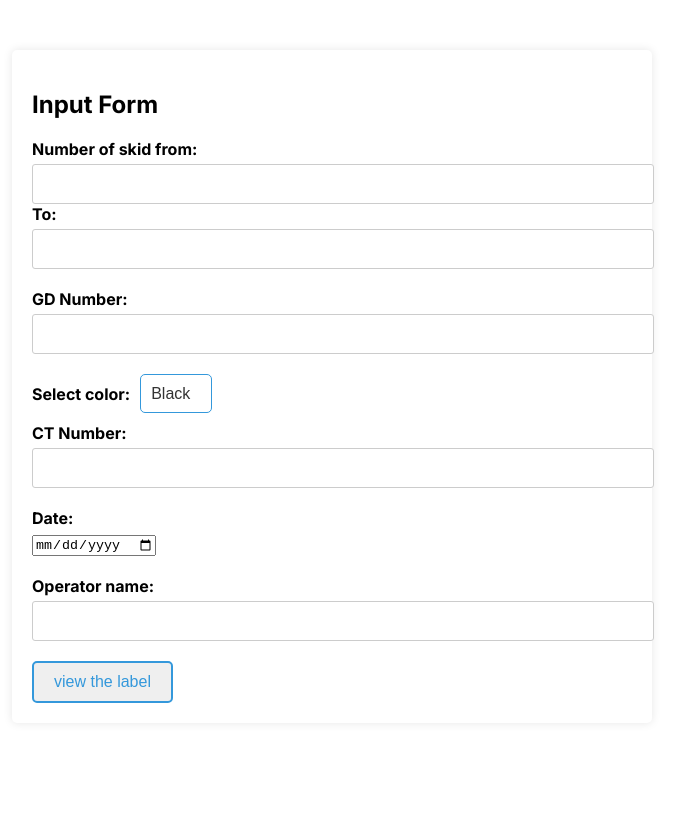
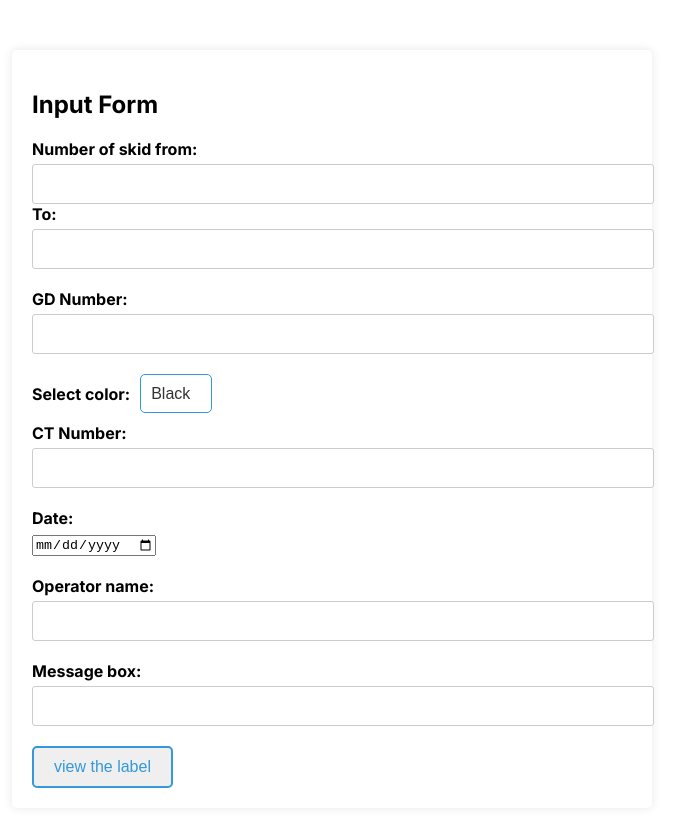
Before and after one commit to SUJAY47/skidlabeldiploy, a Next.js app: page /diecuttingpage in a window 1280 px wide. Shown: the whole page, without its empty margins (308-993 px from the left). Built offline with nearby package versions, Linux system fonts and the light colour scheme.

Commit message:
message box added

```diff
--- a/app/diecuttingpage/page.js
+++ b/app/diecuttingpage/page.js
@@ -11,6 +11,7 @@ const InputData = () => {
     ctno: "",
     date: "",
     name: "",
+    message:""
   });
 
   const handleInputChange = (e) => {
@@ -93,6 +94,16 @@ const InputData = () => {
             value={inputData.name}
           />
         </div>
+        <div className="form-group">
+          <label for="input6">Message box:</label>
+          <input
+            onChange={handleInputChange}
+            type="text"
+            id="input6"
+            name="message"
+            value={inputData.message}
+          />
+        </div>
         <Link href={{ pathname: "pdffile", query: inputData }}>
           <button className="viewlabelbutton">view the label</button>
         </Link>
--- a/app/globals.css
+++ b/app/globals.css
@@ -132,8 +132,17 @@ input[type="submit"]:hover {
   /* page-break-after: always; */
 }
 
+.messagebox {
+  min-height: 70px;
+  margin-top: 350px;
+  text-align: center;
+  font-family: 'gergia,serif';
+  font-weight: lighter;
+  font-size: 30px;
+}
+
 .labelcontainer {
-  margin-top: 480px;
+  margin-top: 50px;
   /* min-width: 217mm; */
   /* width: 8.27in; */
   /* height: 11.69in; */
--- a/app/pdffile/page.js
+++ b/app/pdffile/page.js
@@ -11,13 +11,13 @@ const Numbers = () => {
   const [date,setDate] = useState()
   const [name,setName] = useState()
   let [color,setColor] = useState()
+  const [message,setMessage] = useState()
   const numbers = [];
 
   const generateNumbers = () => {
     for (let i = skidnofrom; i <= skidnoto; i++) {
       numbers.push(i);
     }
-    console.log(numbers)
     return numbers;
   };
 
@@ -38,14 +38,16 @@ const Numbers = () => {
     setDate(searchPharams.get("date"))
     setName(searchPharams.get('name'))
     setColor(searchPharams.get('color'))
+    setMessage(searchPharams.get('message'))
   }),[searchPharams,numbers]
-  console.log("color",searchPharams.get('skidnoto'))
+  console.log("color",searchPharams.get('message'))
   const numbersArray = generateNumbers();
 
   return (
     <>
     {numbers && numbersArray.map((number) => (
     <div className="mainContainer" key={number}>
+          <div className="messagebox"><h1>{message}</h1></div>
           <div className="labelcontainer">
           <div className="skidlabel">
             <h1>Skid Label</h1>
```
